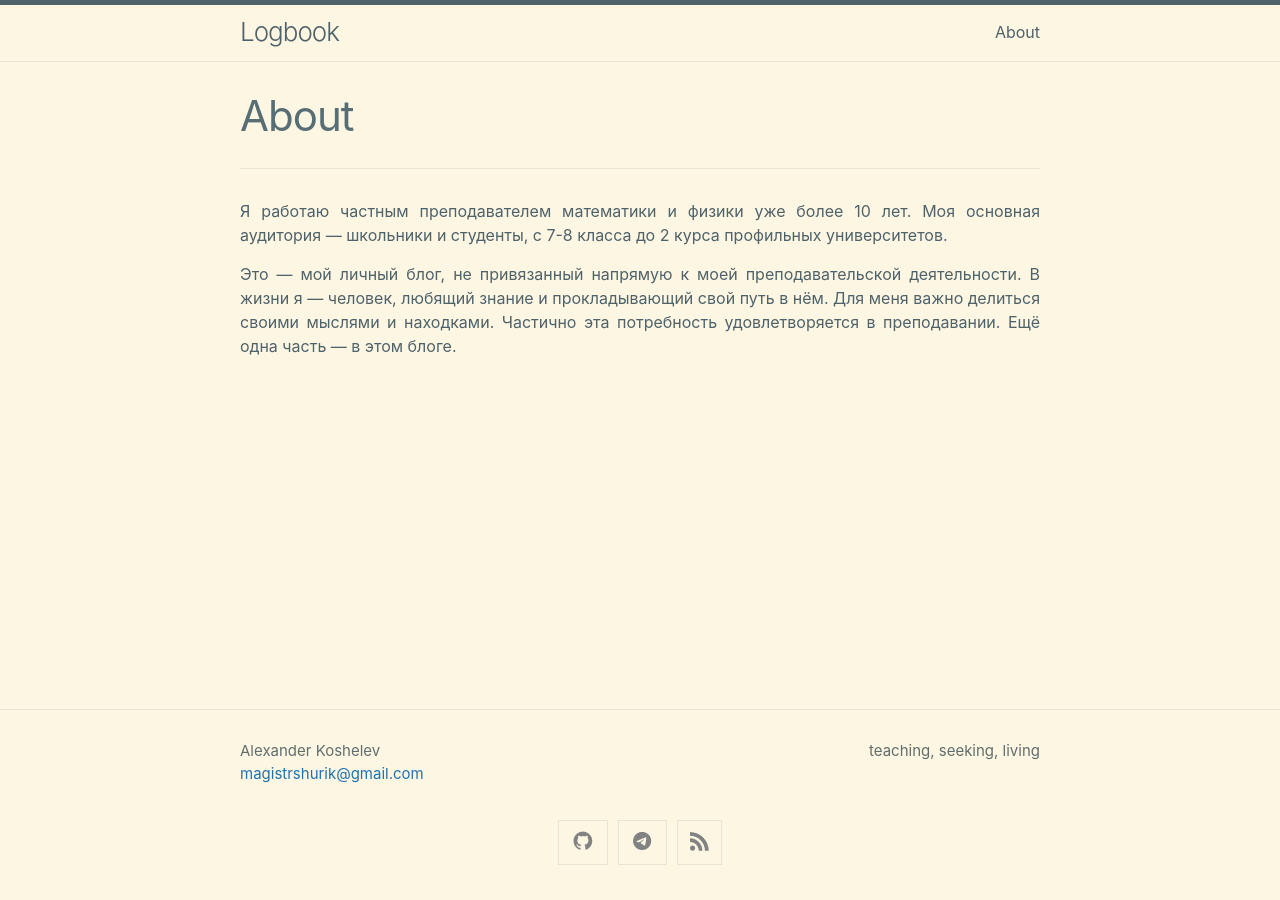
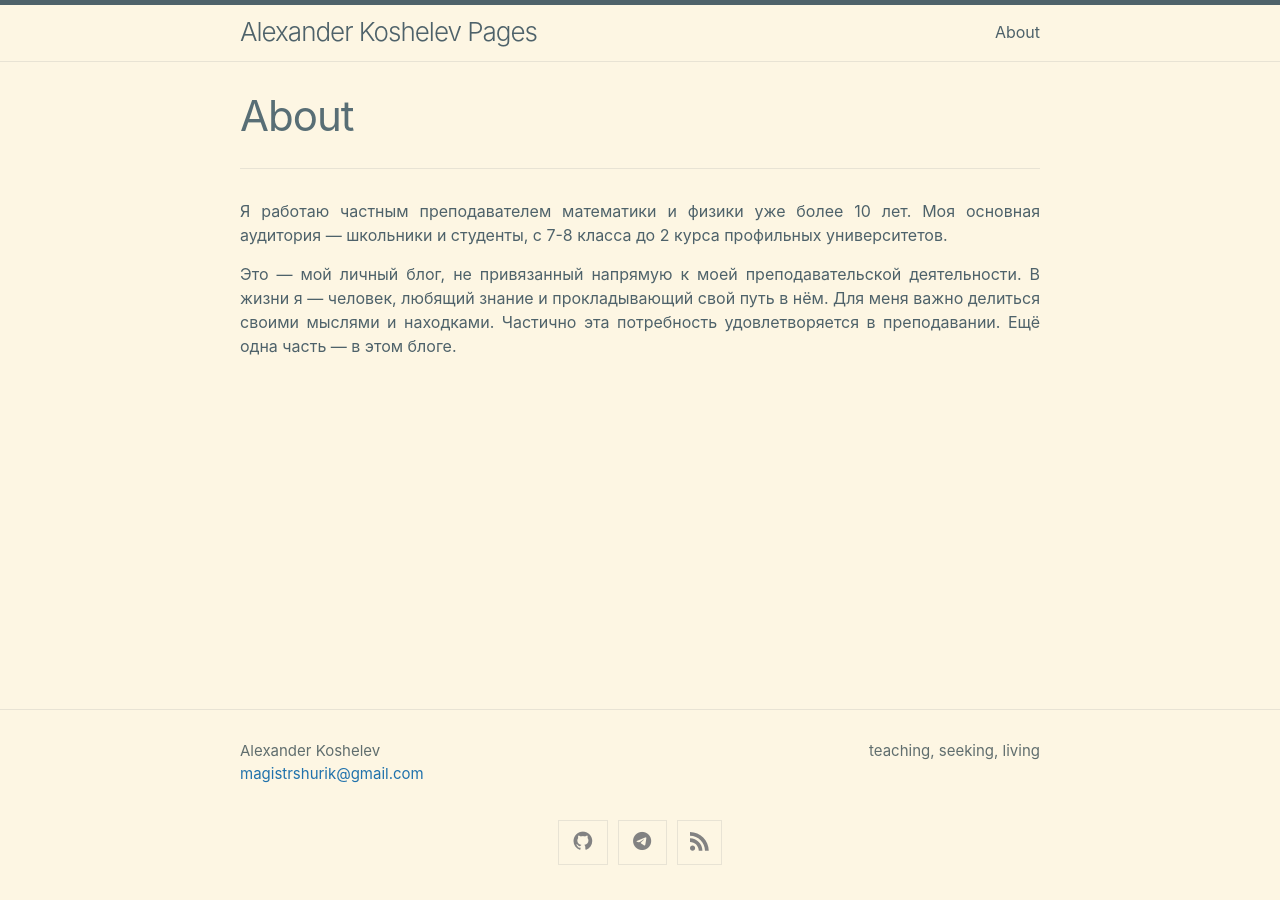
Before and after one commit to Magistrshurik/magistrshurik.github.io, a Jekyll site: the page built from about.md, in a window 1280 px wide. Built offline with Jekyll 4.4.1, drawn with Linux system fonts in a browser that asks for light colours.

Commit message:
submit changes

```diff
--- a/_config.yml
+++ b/_config.yml
@@ -1,4 +1,4 @@
-title: Logbook
+title: Alexander Koshelev Pages
 author:
   name: Alexander Koshelev
   email: magistrshurik@gmail.com
```
Also changed, not shown: index.md (+1 -1 lines).
